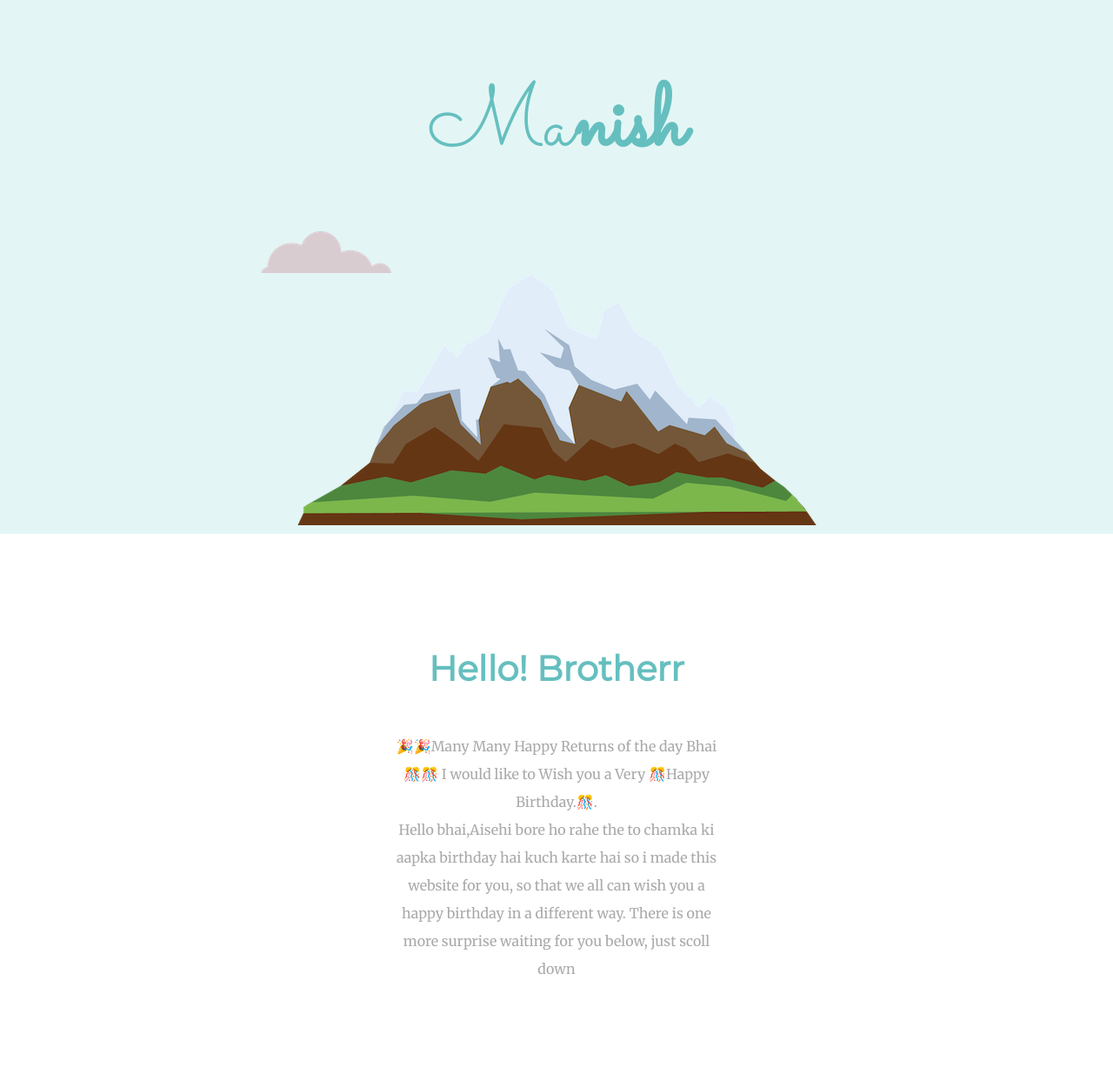
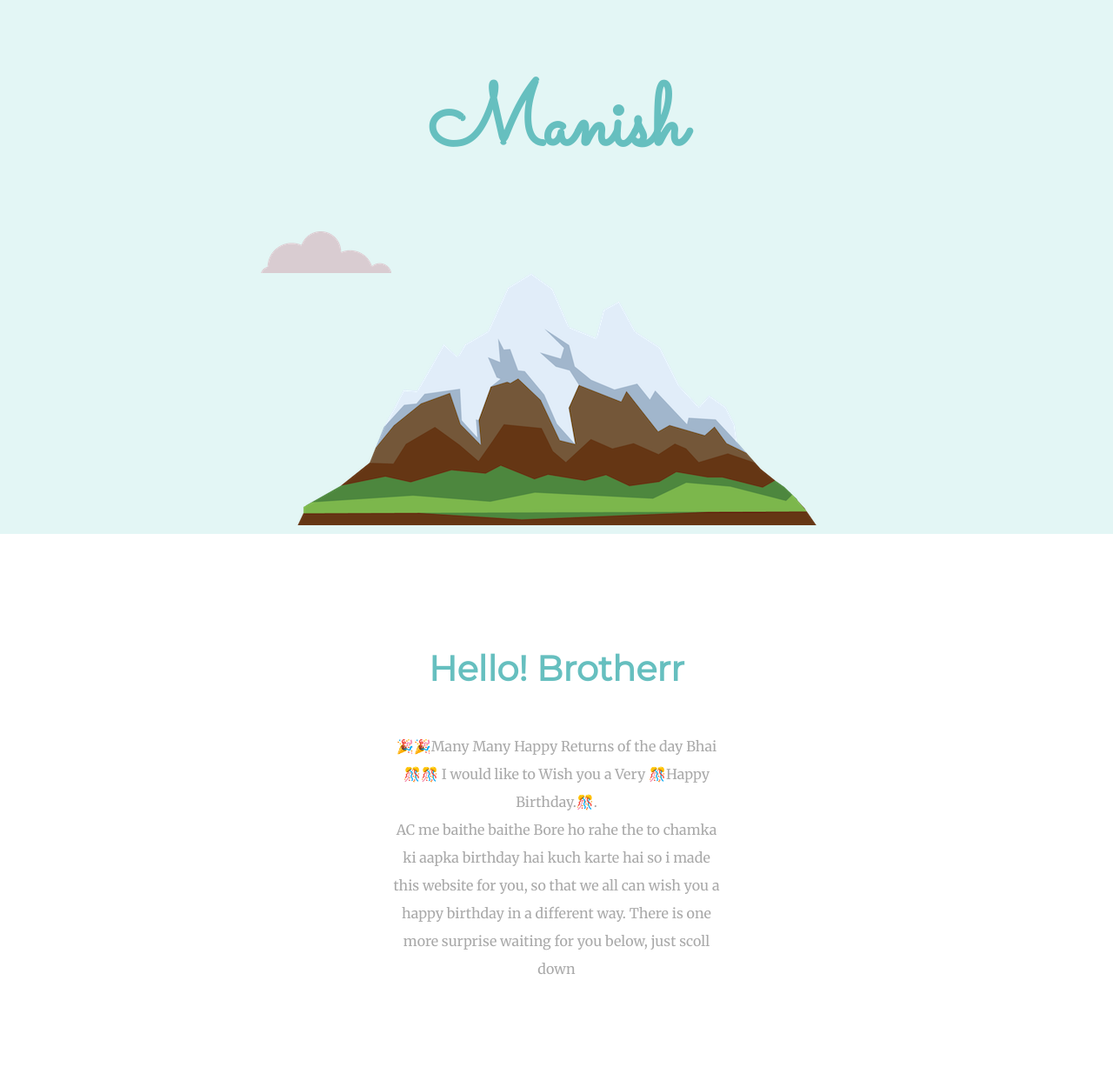
Before and after one commit to krmanish16/krmanish16.github.io, a plain HTML site: page index.html in a window 1280 px wide. Shown: the part 353-1580 px from the top of the page at 87% size. Drawn offline with Linux system fonts and the light colour scheme.

Commit message:
Update index.html

```diff
--- a/index.html
+++ b/index.html
@@ -30,7 +30,7 @@
 </head>
 <div class="top-container">
   <h1>Happy Birthday Bhai</h1>
-  <h1><span class="StuSpan">Ma</span>nish</h1>
+  <h1><span class="StuSpan"></span>Manish</h1>
   <img class="top_cloud" src="cloud.png" alt="cloud-pic">
   <img class="bottom_cloud" src="cloud.png" alt="cloud-pic">
   <img src="mountain.png" alt="mountain-pic">
@@ -41,7 +41,7 @@
     <h2>Hello! Brotherr</h2>
     <p class="bio">🎉🎉Many Many Happy Returns of the day Bhai🎊🎊
 I would like to Wish you a Very 🎊Happy Birthday.🎊.<br>
-Hello bhai,Aisehi bore ho rahe the to chamka ki aapka birthday hai kuch karte hai so i made this website for you, so that we all can wish you a happy birthday in a different way. There is one more surprise waiting for you below, just scoll down </p>
+AC me baithe baithe Bore ho rahe the to chamka ki aapka birthday hai kuch karte hai so i made this website for you, so that we all can wish you a happy birthday in a different way. There is one more surprise waiting for you below, just scoll down </p>
   </div><br><br>
   <hr>
   <div class="skills">
```
